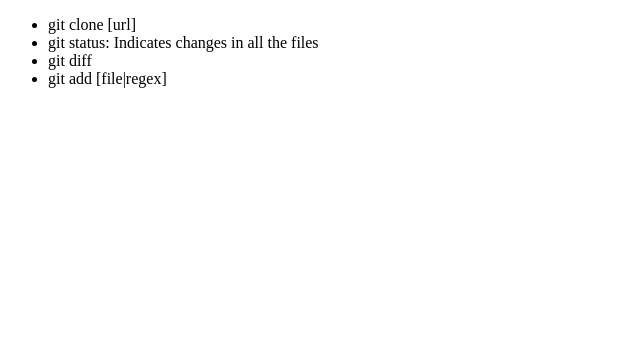
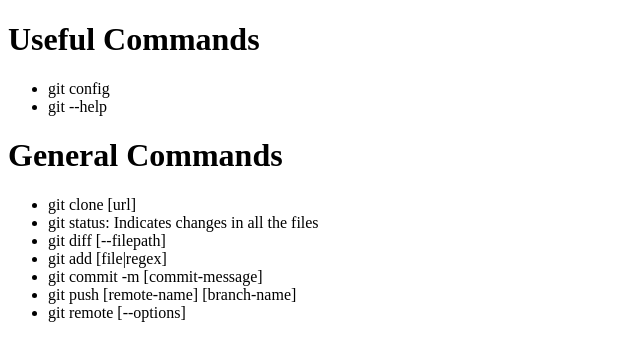
Before and after one commit to rahulgoyal8312/git-usage, a plain HTML site: page index.html in a window 1280 px wide. Shown: the whole page, without its empty margins (0-640 px from the left). Drawn offline with Linux system fonts and the light colour scheme.

Commit message:
More commands added

```diff
--- a/index.html
+++ b/index.html
@@ -6,11 +6,21 @@
     <title>Git Usage</title>
 </head>
 <body>
+    <h1>Useful Commands</h1>
+    <ul>
+        <li>git config</li>
+        <li>git --help</li>
+    </ul>
+
+    <h1>General Commands</h1>
     <ul>
         <li>git clone [url]</li>
         <li>git status: Indicates changes in all the files</li>
-        <li>git diff</li>
+        <li>git diff [--filepath]</li>
         <li>git add [file|regex]</li>
+        <li>git commit -m [commit-message]</li>
+        <li>git push [remote-name] [branch-name]</li>
+        <li>git remote [--options]</li>
     </ul>
 </body>
 </html>
```
